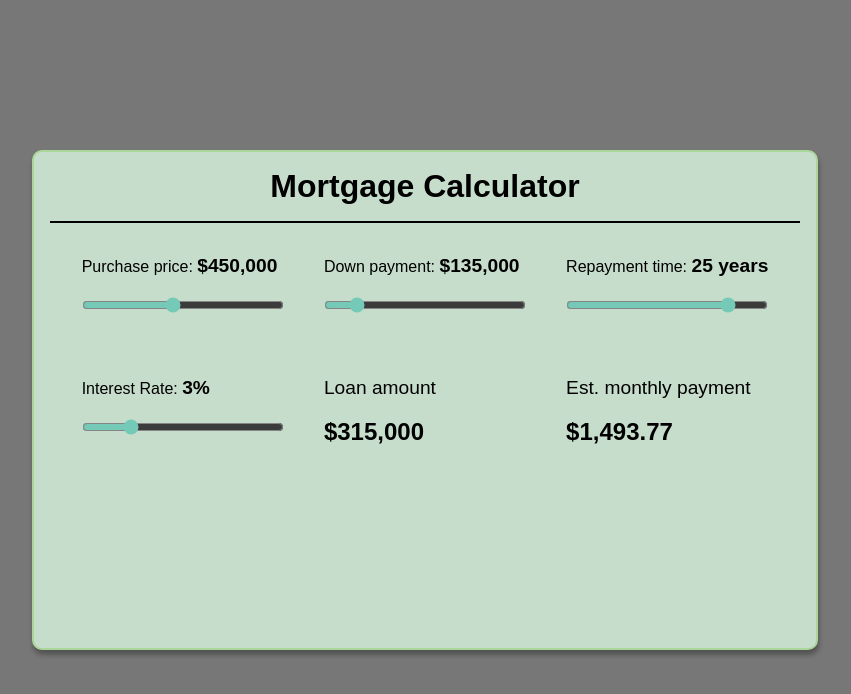
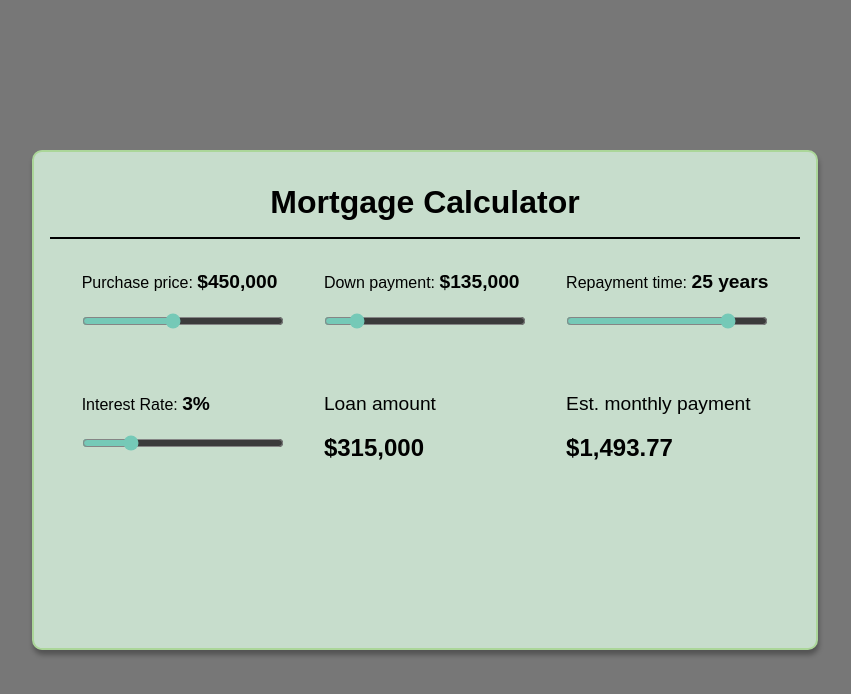
Before and after one commit to ritatanght/Mortgage-calculator, a Vue app: page / in a window 1280 px wide. Shown: the top 694 px of the page, without its empty margins (215-1066 px from the left). Built offline with nearby package versions, Linux system fonts and the light colour scheme.

Commit message:
Touchup on styles

```diff
--- a/src/App.vue
+++ b/src/App.vue
@@ -91,7 +91,7 @@ export default {
 <style scoped>
 h1 {
   text-align: center;
-  padding-bottom: 0.5em;
+  padding: 0.5em 0;
   border-bottom: 2px solid;
 }
 
```
